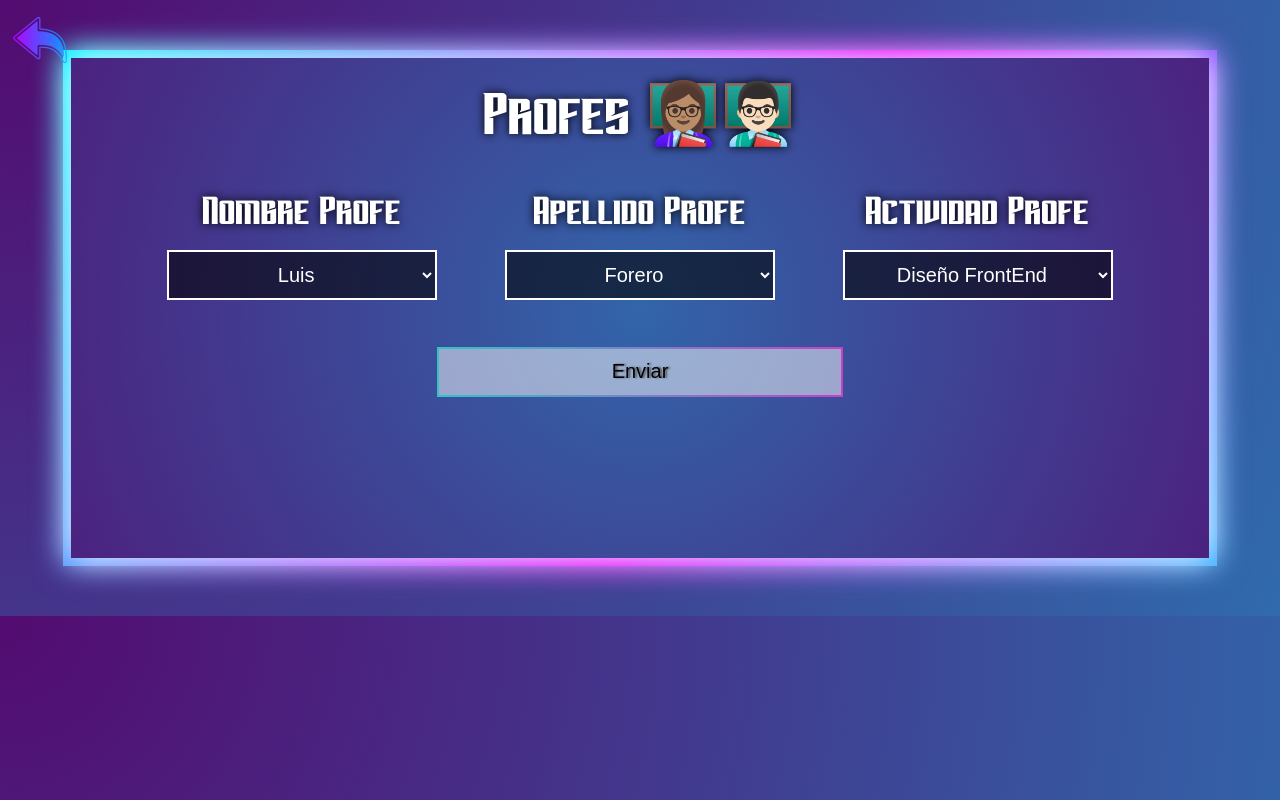
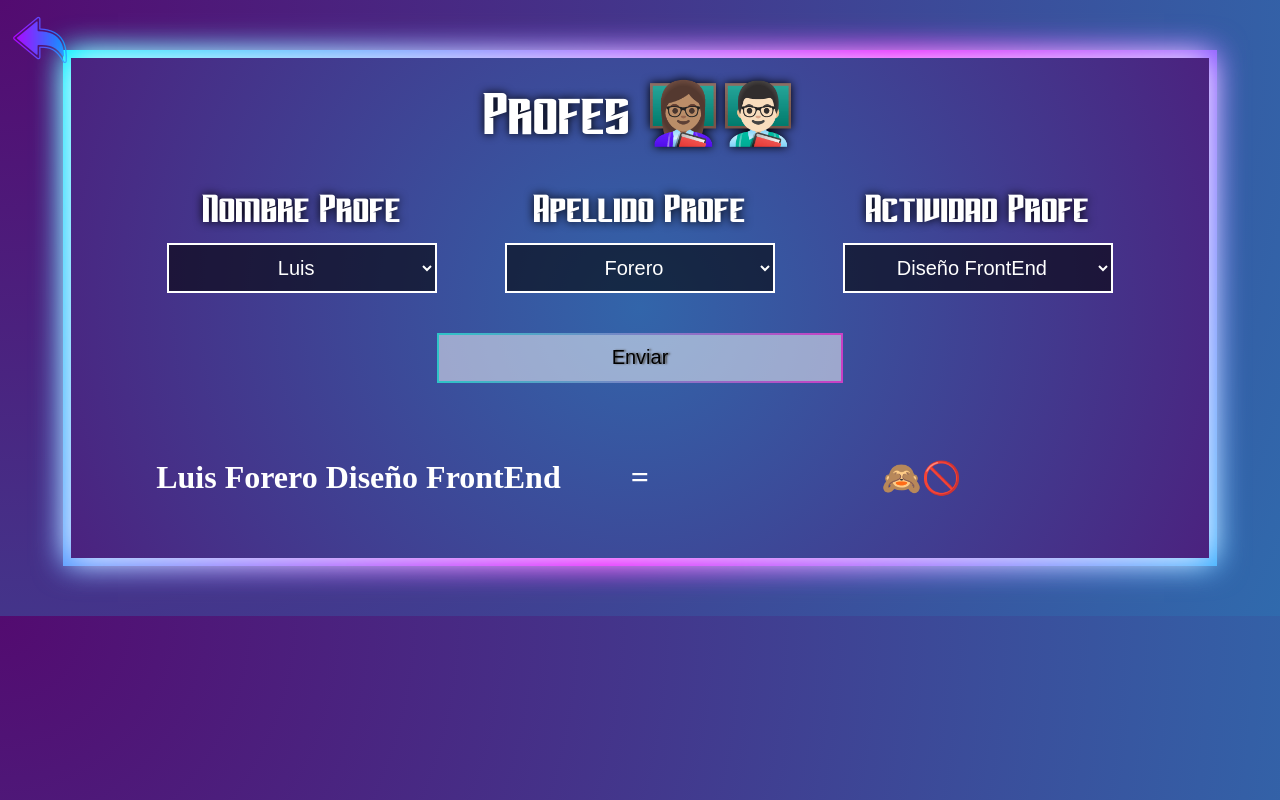
Before and after one commit to PipeReina/Taller01, a plain HTML site: page Profes.html in a window 1280 px wide. Both pictures are taken after a click on the element "Enviar". Drawn offline with Linux system fonts and the light colour scheme.

Commit message:
Profes Terminados

```diff
--- a/Profes.html
+++ b/Profes.html
@@ -56,7 +56,7 @@
                     <option value="Bases de Datos II">Bases de Datos II</option>
                 </select>
 
-                <div class="botonTem" onclick=""><button>Enviar</button></div>
+                <div class="botonTem" onclick="Profes()"><button>Enviar</button></div>
 
             </div>
             <div class="apareceProfe">
--- a/js/Profes.js
+++ b/js/Profes.js
@@ -0,0 +1,27 @@
+
+function Profes(){
+    let nombre=document.getElementById('nombre').value;
+    let apellido=document.getElementById('apellido').value;
+    let actividad=document.getElementById('actividad').value;
+    let Profe=document.getElementById('Profe');
+    let Profeigual=document.getElementById('Profe=');
+    let Profecheck=document.getElementById('Profecheck');
+
+    if(nombre=="Tatiana" && apellido=="Cabrera" && actividad=="Métricas de Calidad" ||
+        nombre=="Tatiana" && apellido=="Cabrera" && actividad=="FrontEnd - Framework" ||
+        nombre=="Carolina" && apellido=="Forero" && actividad=="Realicacion Proyecto" ||
+        nombre=="Luis" && apellido=="Baquero" && actividad=="Cultura Física" ||
+        nombre=="Adriana" && apellido=="Duarte" && actividad=="Diseño FrontEnd" ||
+        nombre=="Yaneth" && apellido=="Castillo" && actividad=="Gestion Ambiental" ||
+        nombre=="Fernando" && apellido=="Galindo" && actividad=="Bases de Datos II" ||
+        nombre=="Jonathan" && apellido=="Espitia" && actividad=="BackEnd - Framework"){
+
+            Profe.textContent=nombre+' '+apellido+' '+actividad;
+            Profeigual.textContent= '=';
+            Profecheck.textContent='🥳✅';
+        }else{
+            Profe.textContent=nombre+' '+apellido+' '+actividad;
+            Profeigual.textContent= '=';
+            Profecheck.textContent='🙈🚫';
+        }
+}
```
